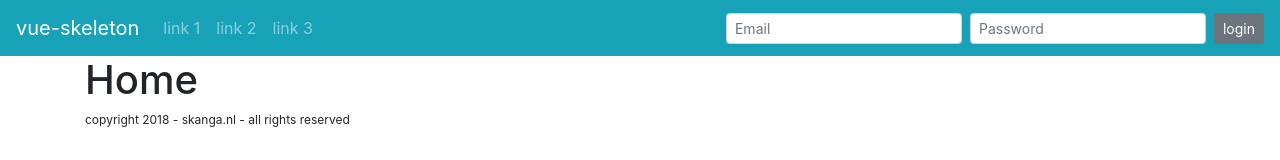
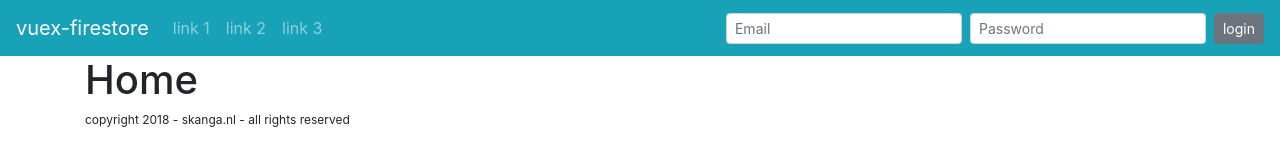
Before and after one commit to john-bauer/vuex-firestore, a Vue app: page / in a window 1280 px wide. Shown: the top 160 px of the page. Built offline with nearby package versions, Linux system fonts and the light colour scheme.

Commit message:
Minor Changes

```diff
--- a/index.html
+++ b/index.html
@@ -2,7 +2,7 @@
 <html>
   <head>
     <meta charset="utf-8">
-    <title>vue-skeleton</title>
+    <title>vuex-firestore</title>
   </head>
   <body>
     <div id="app"></div>
--- a/src/components/NavBar.vue
+++ b/src/components/NavBar.vue
@@ -4,7 +4,7 @@
 
     <b-navbar-toggle target="nav_collapse"></b-navbar-toggle>
 
-    <b-navbar-brand to="/">vue-skeleton</b-navbar-brand>
+    <b-navbar-brand to="/">vuex-firestore</b-navbar-brand>
 
     <b-collapse is-nav id="nav_collapse">
 
@@ -14,8 +14,6 @@
         <b-nav-item to="#2">link 2</b-nav-item>
         <b-nav-item to="#3">link 3</b-nav-item>
         <b-nav-item v-if="userIsAuthenticated" to="/profile">profile</b-nav-item>
-
-
 
       </b-navbar-nav>
 
--- a/src/firebase.js
+++ b/src/firebase.js
@@ -2,6 +2,7 @@ import firebase from '@firebase/app'
 import '@firebase/auth'
 import '@firebase/firestore'
 
+// You have to put your own settings here
 firebase.initializeApp({
   apiKey: 'AIzaSyCZGnRjXMrhBeTTvOOwxAag-dXdkXA1Pxc',
   authDomain: 'cloudlogicdev.firebaseapp.com',
```
